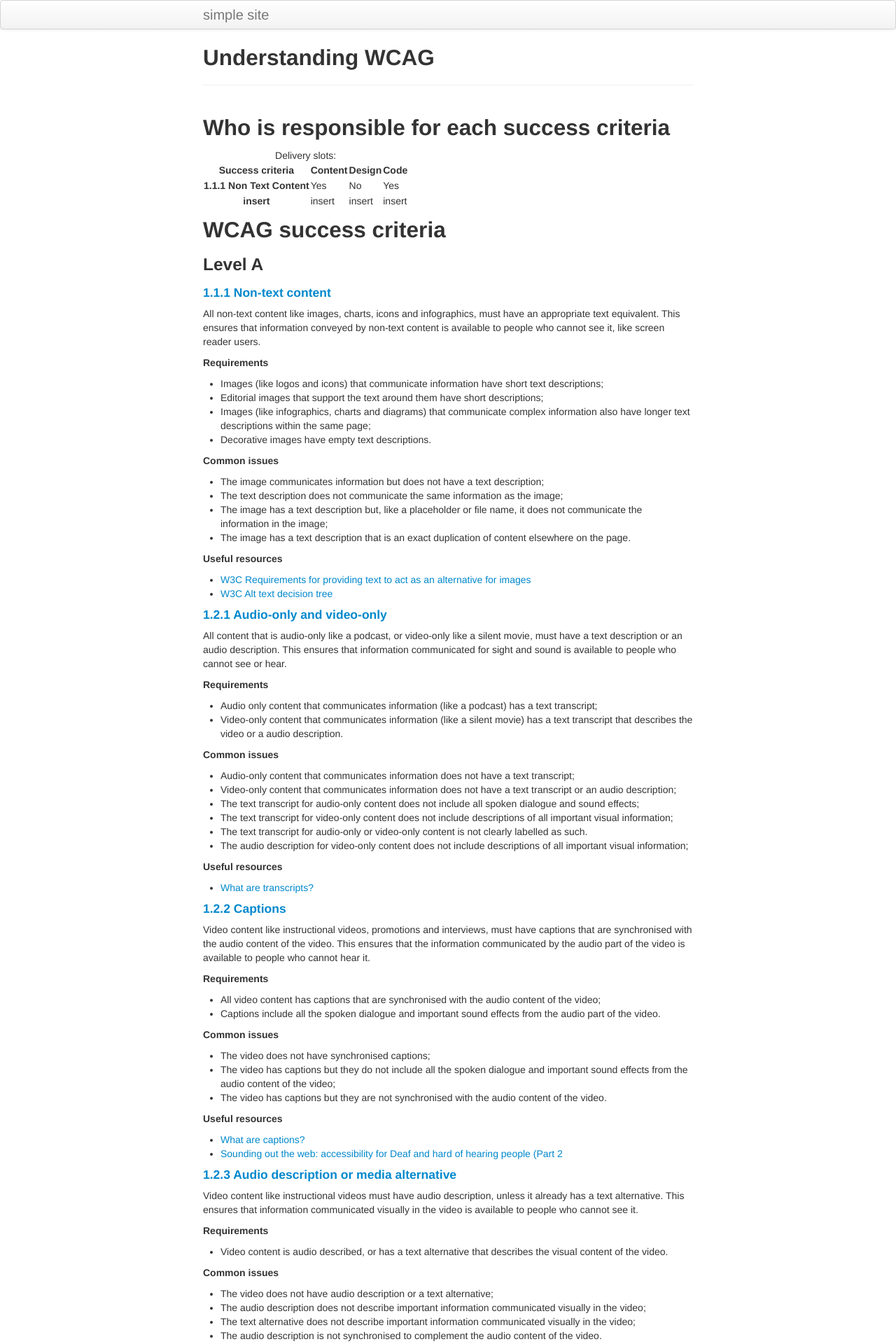
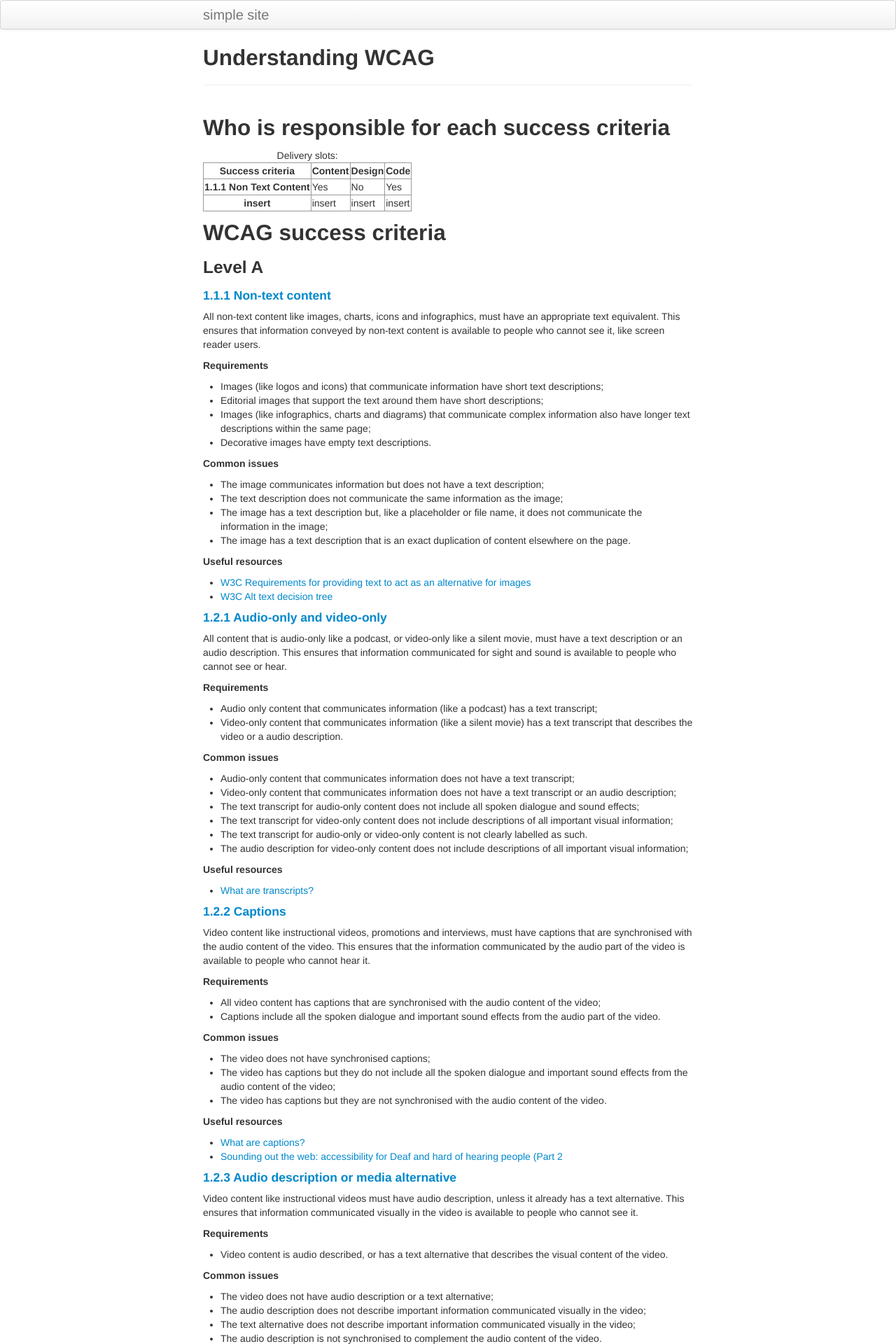
Before and after one commit to aduggin/simple_site, a Jekyll site: the page built from wcag.md, in a window 1280 px wide. Shown: the top 1920 px of the page at 70% size. Built offline with Jekyll 4.4.1, drawn with Linux system fonts in a browser that asks for light colours.

Commit message:
add table border

```diff
--- a/assets/themes/twitter/css/kbroman.css
+++ b/assets/themes/twitter/css/kbroman.css
@@ -9,3 +9,7 @@ code {
 a code {
   color: #08c;
 }
+
+table, th, td {
+	border: 1px solid #999;
+}
```
